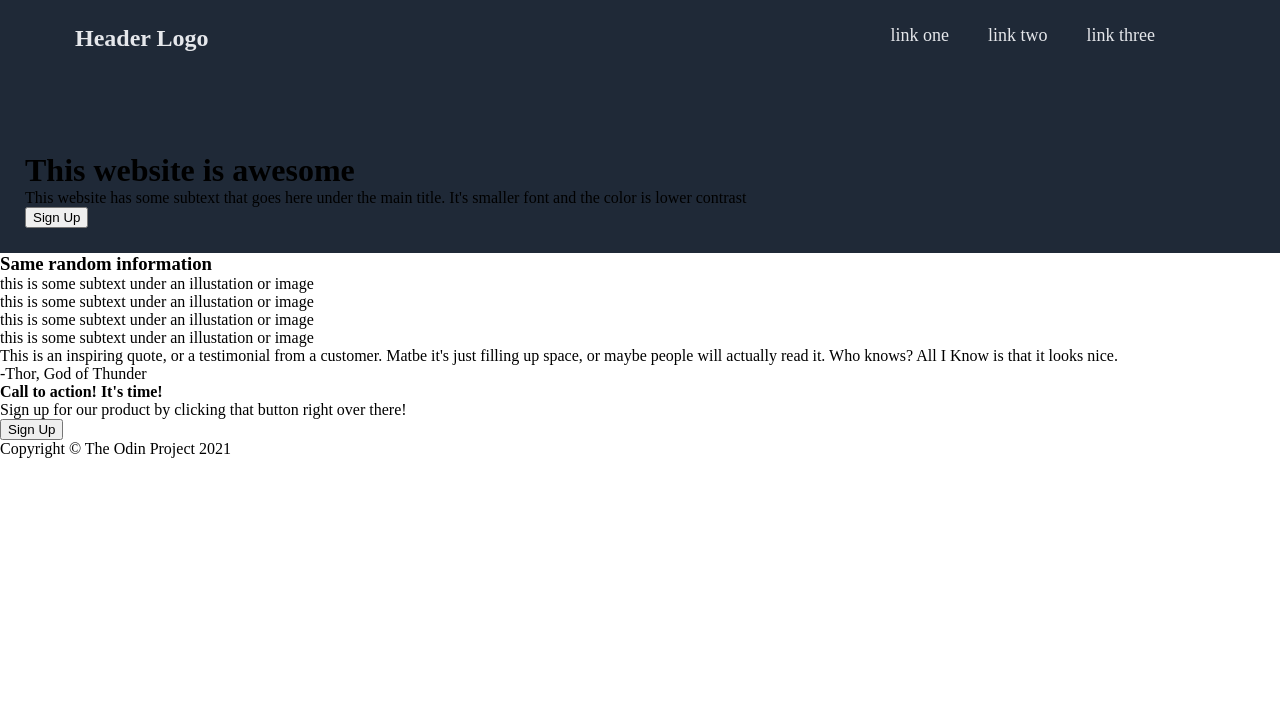
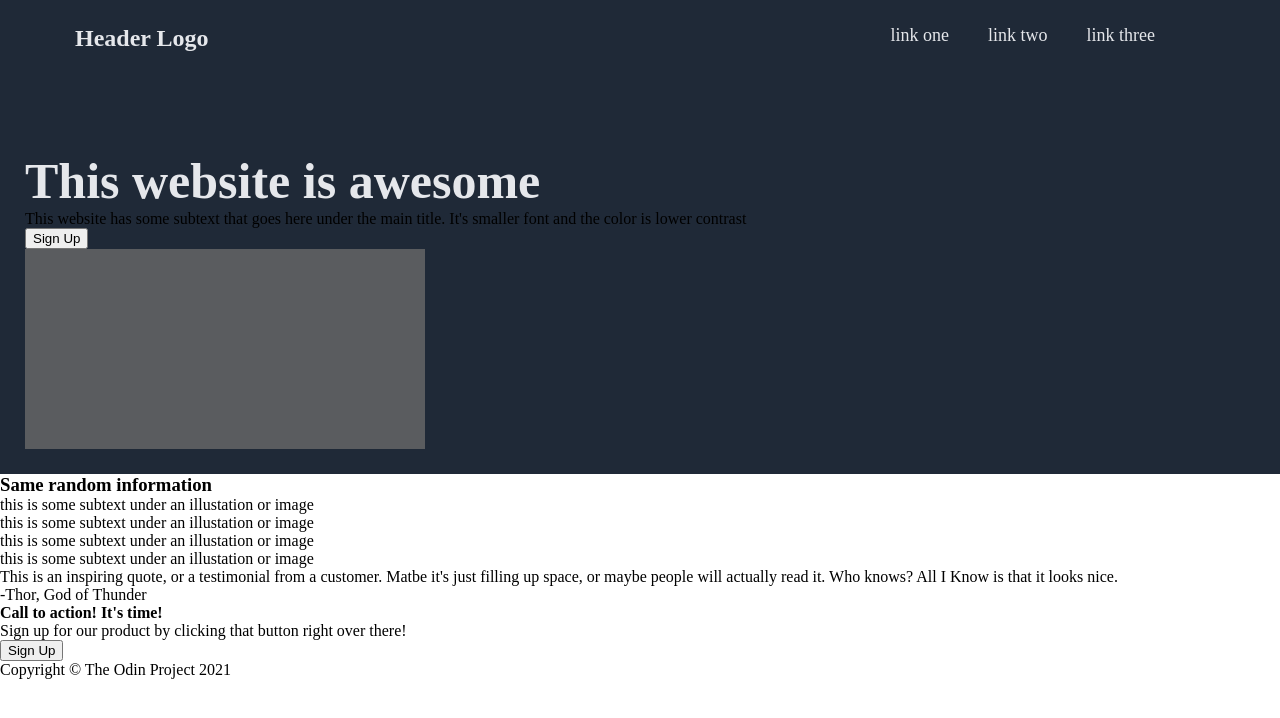
Before and after one commit to anmcodes/landing-page, a plain HTML site: page index.html in a window 1280 px wide. Drawn offline with Linux system fonts and the light colour scheme.

Commit message:
Style call to action section

```diff
--- a/index.html
+++ b/index.html
@@ -17,13 +17,11 @@
                 </ul>
             </div>
 
-            <div>
-                <h1>This website is awesome</h1>
+            <div class="cta-flex">
+                <h1 class="cta">This website is awesome</h1>
                 <p>This website has some subtext that goes here under the main title. It's smaller font and the color is lower contrast</p>
                 <button>Sign Up</button>
-                <div>
-
-                </div>
+                <div class="image"></div>
             </div>
         </div>
 
--- a/style.css
+++ b/style.css
@@ -40,3 +40,16 @@ a {
 a:hover {
     color:red;
 }
+
+
+
+.cta {
+    color:#E5E7EB;
+    font-size:50px;
+}
+
+.image {
+    background-color: #5a5c5f;
+    width:400px;
+    height:200px;
+}
```
